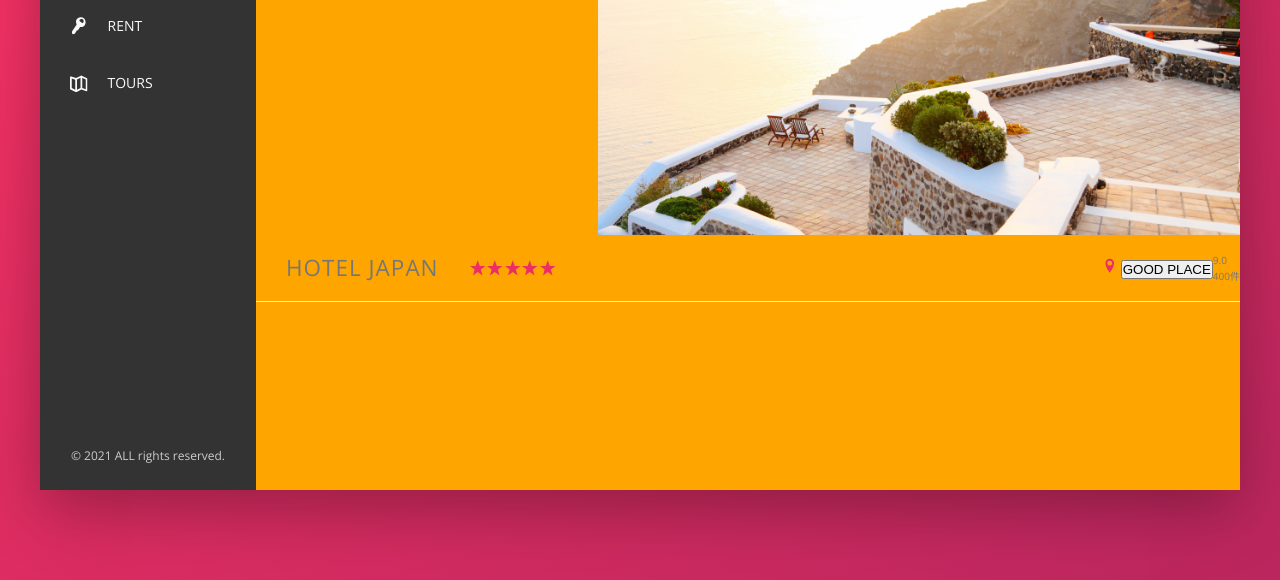
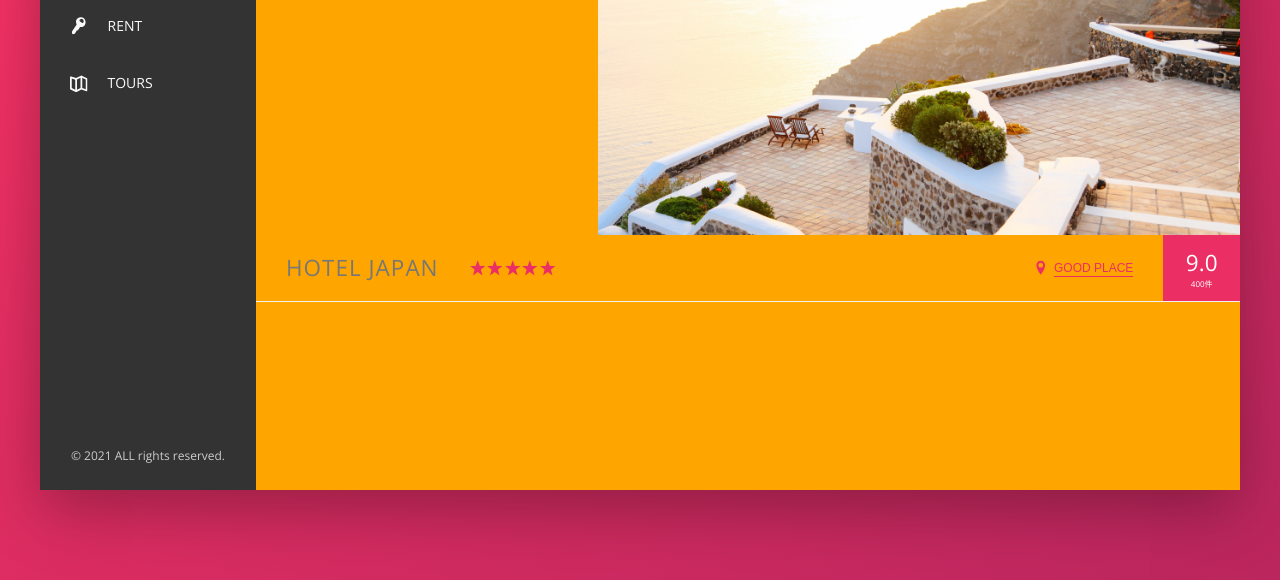
Before and after one commit to y0913/html-practice, a website: page project-2/index.html in a window 1280 px wide. Shown: the part 300-880 px from the top of the page. Drawn offline with nearby package versions, Linux system fonts and the light colour scheme.

Commit message:
update: スタイル調整

```diff
--- a/project-2/sass/_components.scss
+++ b/project-2/sass/_components.scss
@@ -212,14 +212,75 @@
   }
 
   &__location {
+    font-size: 1.2rem;
+    display: flex;
+    vertical-align: center;
+  }
+
+  &__icon-location {
+    margin-right: 0.5rem;
   }
 
   &__rating {
+    background-color: var(--color-primary);
+    color: white;
+    margin-left: 3rem;
+    padding: 0 2.25rem;
+    align-self: stretch;
+    display: flex;
+    flex-direction: column;
+    align-items: center;
+    justify-content: center;
   }
 
   &__rating-average {
+    font-size: 2.25rem;
+    font-weight: 300;
+    margin-bottom: -3px;
   }
 
   &__rating-count {
+    font-size: 0.8rem;
+    text-transform: uppercase;
   }
 }
+
+/////////////////////////
+// BUTTON INLINE
+
+.btn-inline {
+  border: none;
+  color: var(--color-primary);
+  font-size: inherit;
+  border-bottom: 1px solid currentColor;
+  display: inline-block;
+  background: transparent;
+  cursor: pointer;
+  transition: all 0.2s;
+
+  &:hover {
+    color: var(--color-grey-dark-1);
+  }
+
+  &:focus {
+    outline: none;
+    // animation: pulse 1s infinite;
+  }
+}
+
+@keyframes pulse {
+  0% {
+    transform: scale(1);
+    box-shadow: none;
+  }
+
+  50% {
+    transform: scale(1.05);
+    box-shadow: 0 1rem 4rem rgba(0, 0, 0, 0.25);
+  }
+
+  100% {
+    transform: scale(1);
+    box-shadow: none;
+  }
+}
```
Also changed, not shown: project-2/css/style.css.
